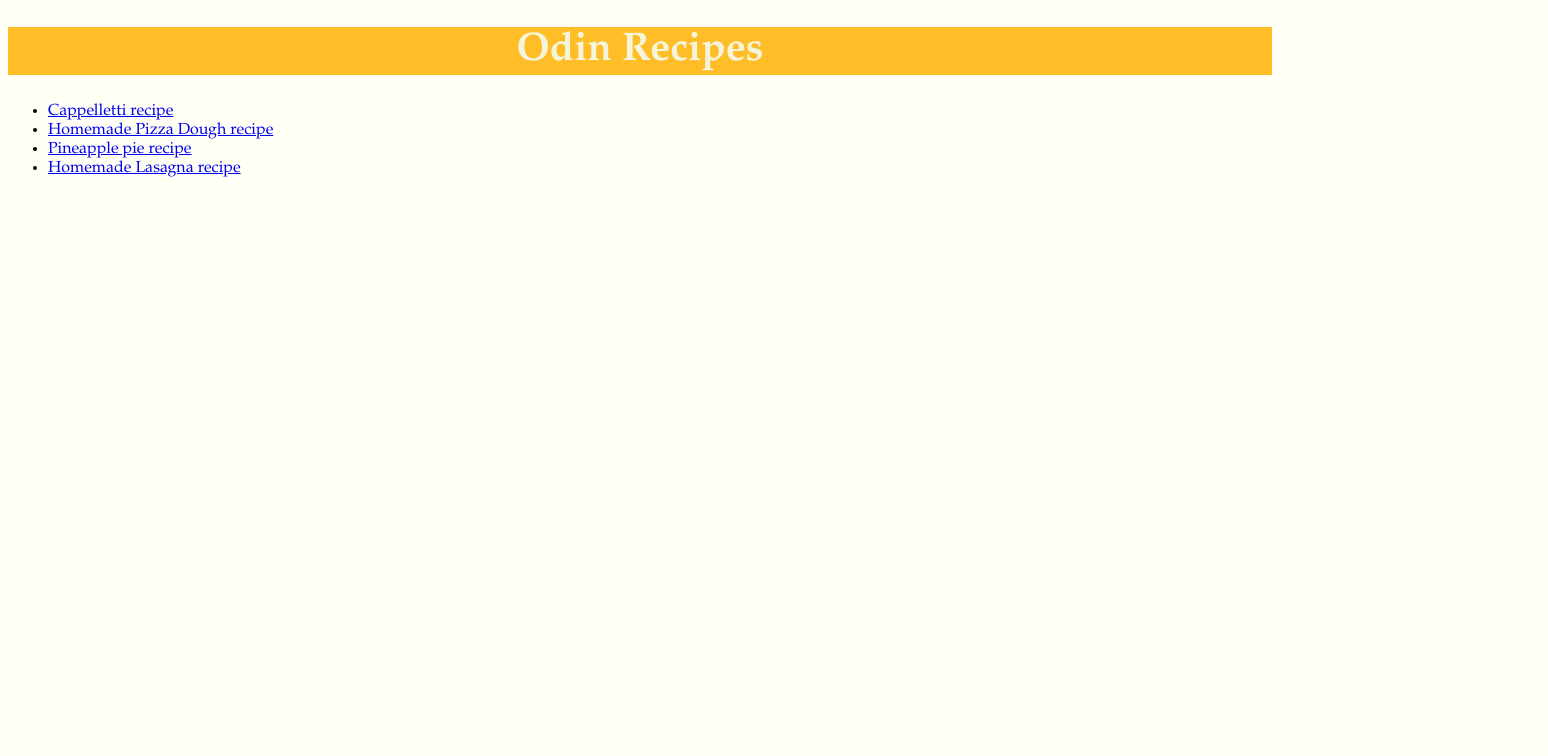
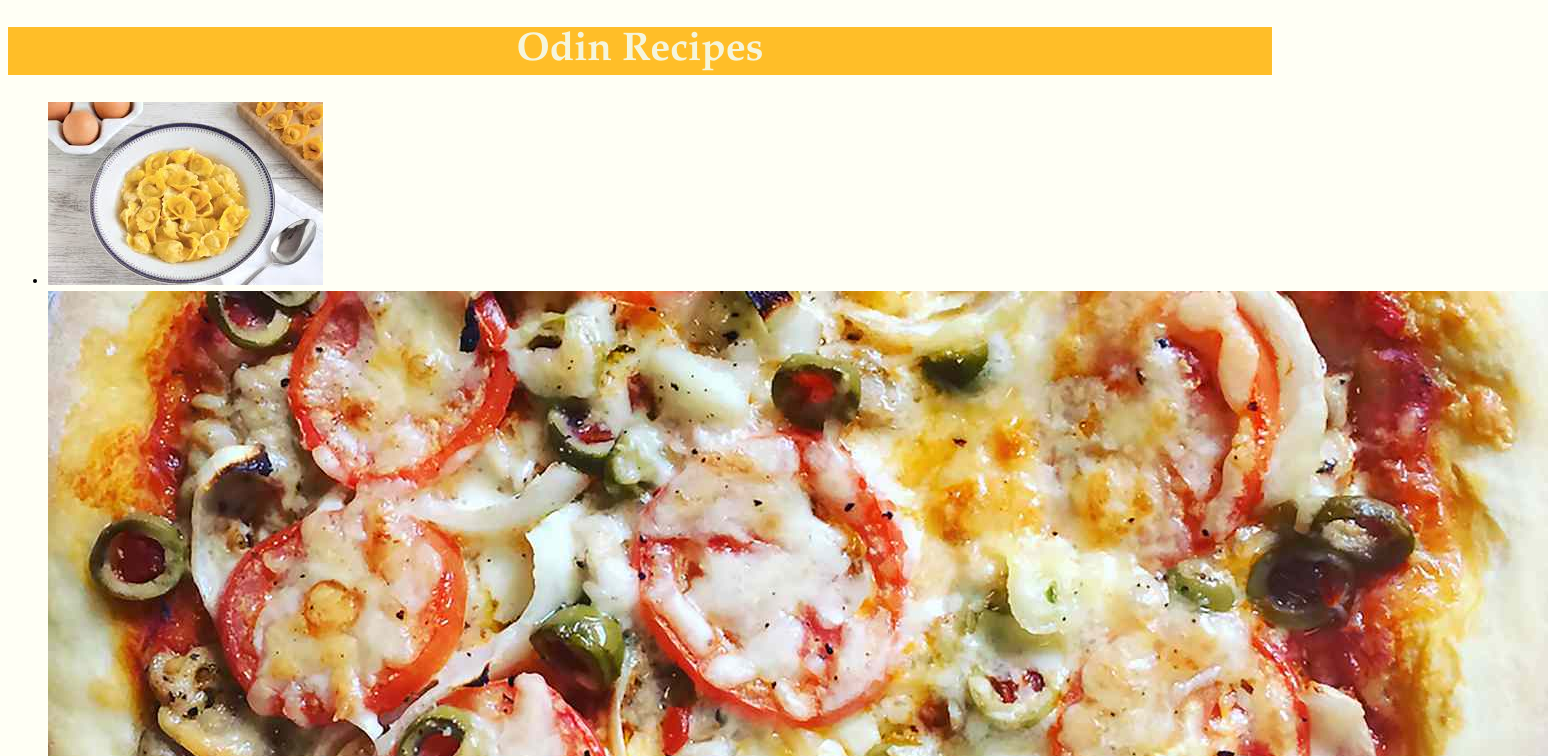
Before and after one commit to rodrigomarcal/odin-recipes, a plain HTML site: page index.html in a window 1280 px wide. Shown: the top 756 px of the page, 1548 px wide, since content can reach past the window. Drawn offline with Linux system fonts and the light colour scheme.

Commit message:
Replace text links with images

```diff
--- a/index.html
+++ b/index.html
@@ -7,11 +7,13 @@
     </head>
     <body>
         <h1>Odin Recipes</h1>
-        <ul>
-            <li><a href="./recipes/cappelletti.html">Cappelletti recipe</a></li>
-            <li><a href="./recipes/homemade-pizza-dough.html">Homemade Pizza Dough recipe</a></li>
-            <li><a href="./recipes/pineapple-pie.html">Pineapple pie recipe</a></li>
-            <li><a href="./recipes/lasagna.html">Homemade Lasagna recipe</a></li>
-        </ul>
+        <div>
+            <ul>
+                <li><a href="./recipes/cappelletti.html"><img src="./images/cappelletti.jpeg" alt="Plate with cappelletti"></a></li>
+                <li><a href="./recipes/homemade-pizza-dough.html"><img src="./images/pizza-dough.jpg" alt="Pizza dough"></a></li>
+                <li><a href="./recipes/pineapple-pie.html"><img src="./images/pineapple-pie.jpg" alt="Pineapple pie"></a></li>
+                <li><a href="./recipes/lasagna.html"><img src="./images/lasagna.jpg" alt="Homemade lasagna"></a></li>
+            </ul>
+        </div>
     </body>
 </html>
```
